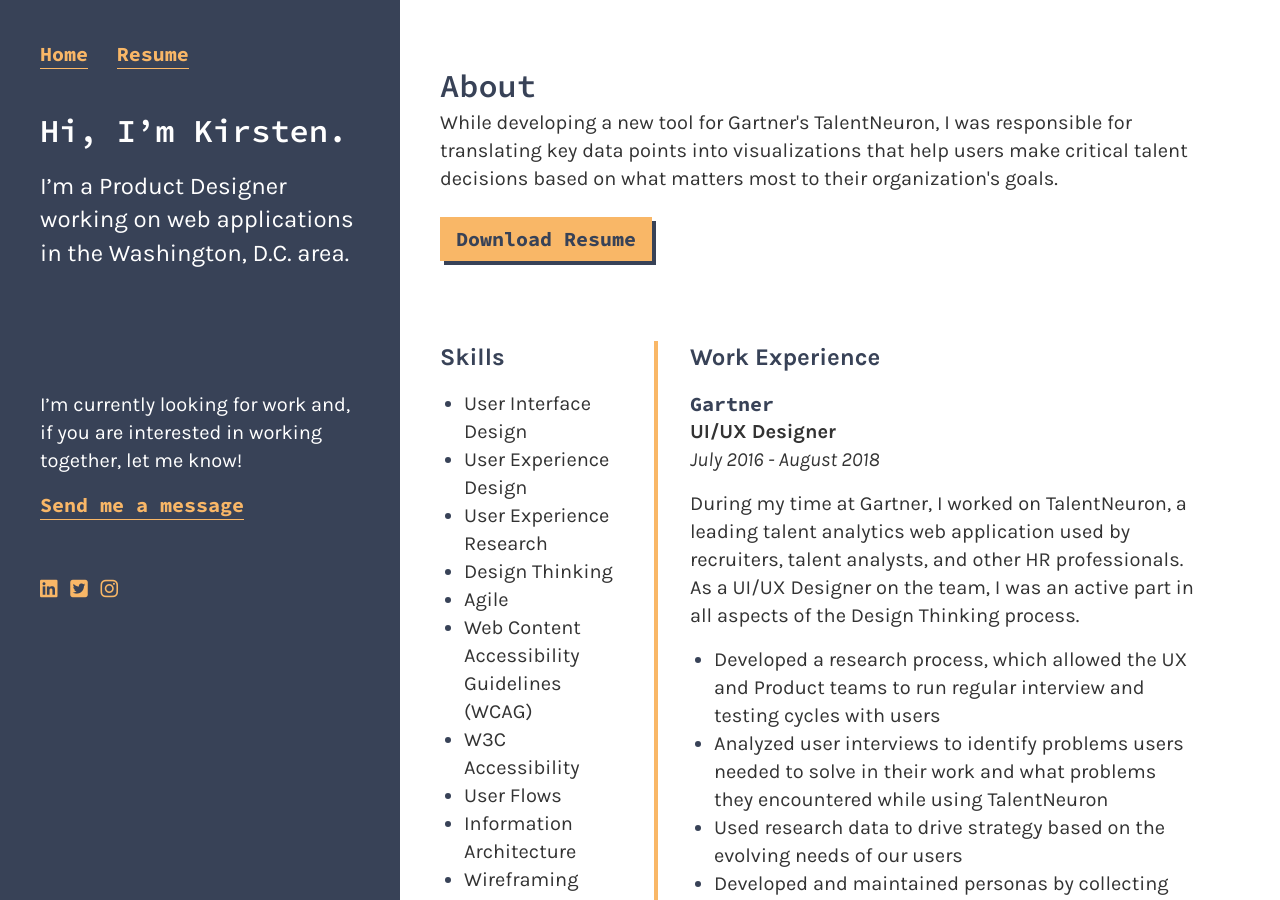
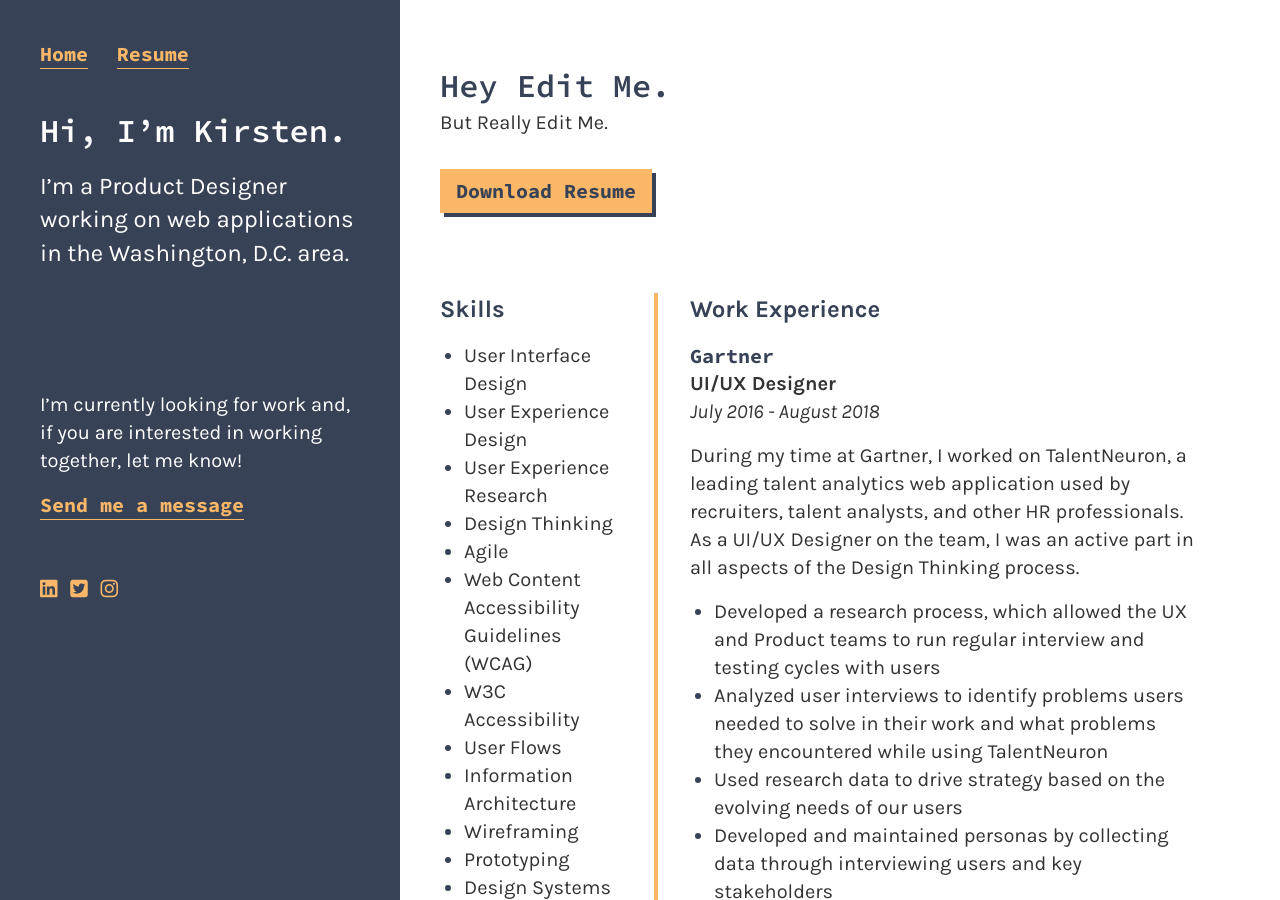
Before and after one commit to marcusrelacion/kirstengreen.com, a Jekyll site: the page built from resume.markdown, in a window 1280 px wide and 900 px high. Built offline with Jekyll 4.4.1, drawn with Linux system fonts in a browser that asks for light colours; nearby versions of some CDN libraries.

Commit message:
Fixes: #65

```diff
--- a/_layouts/resume.html
+++ b/_layouts/resume.html
@@ -4,12 +4,12 @@ layout: default
 
 <article>
     <header>
-        <h1>
-            About
+        <h1 class="resume__header">
+            {{ page.header }}
         </h1>
-        <p>
-            While developing a new tool for Gartner's TalentNeuron, I was responsible for translating key data points into visualizations that help users make critical talent decisions based on what matters most to their organization's goals.
-        </p>
+        <div class="resume__body" style="margin-bottom: 32px;">
+           {{ page.body | markdownify }}
+        </div>
         <a class="button button__solid button__solid--secondary" href="#">
             Download Resume
         </a>
--- a/resume.markdown
+++ b/resume.markdown
@@ -1,5 +1,7 @@
 ---
 title: Resume
+header: Hey Edit Me.
+body: But Really Edit Me.
 sections:
 - column: left
   text: |-
```
